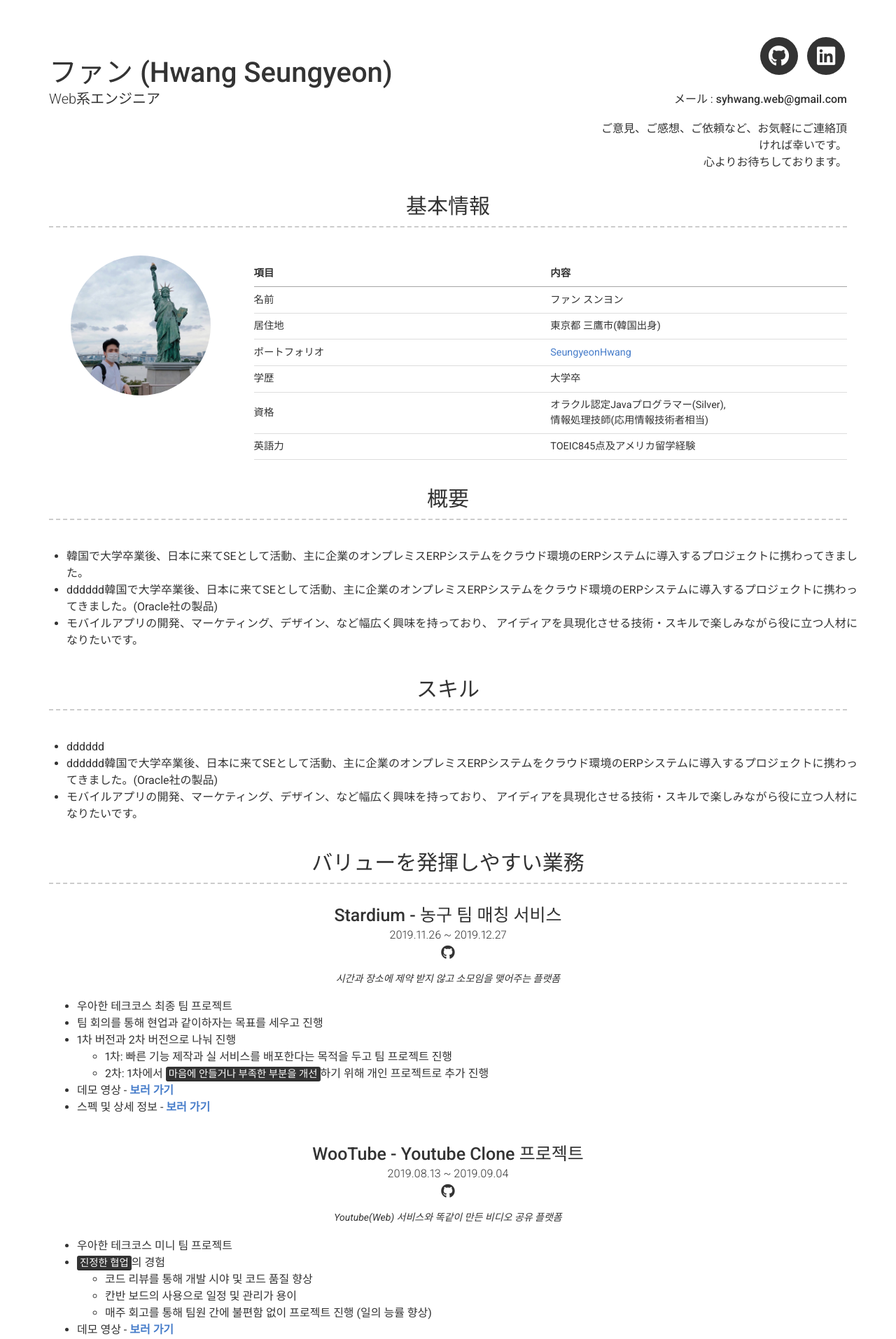
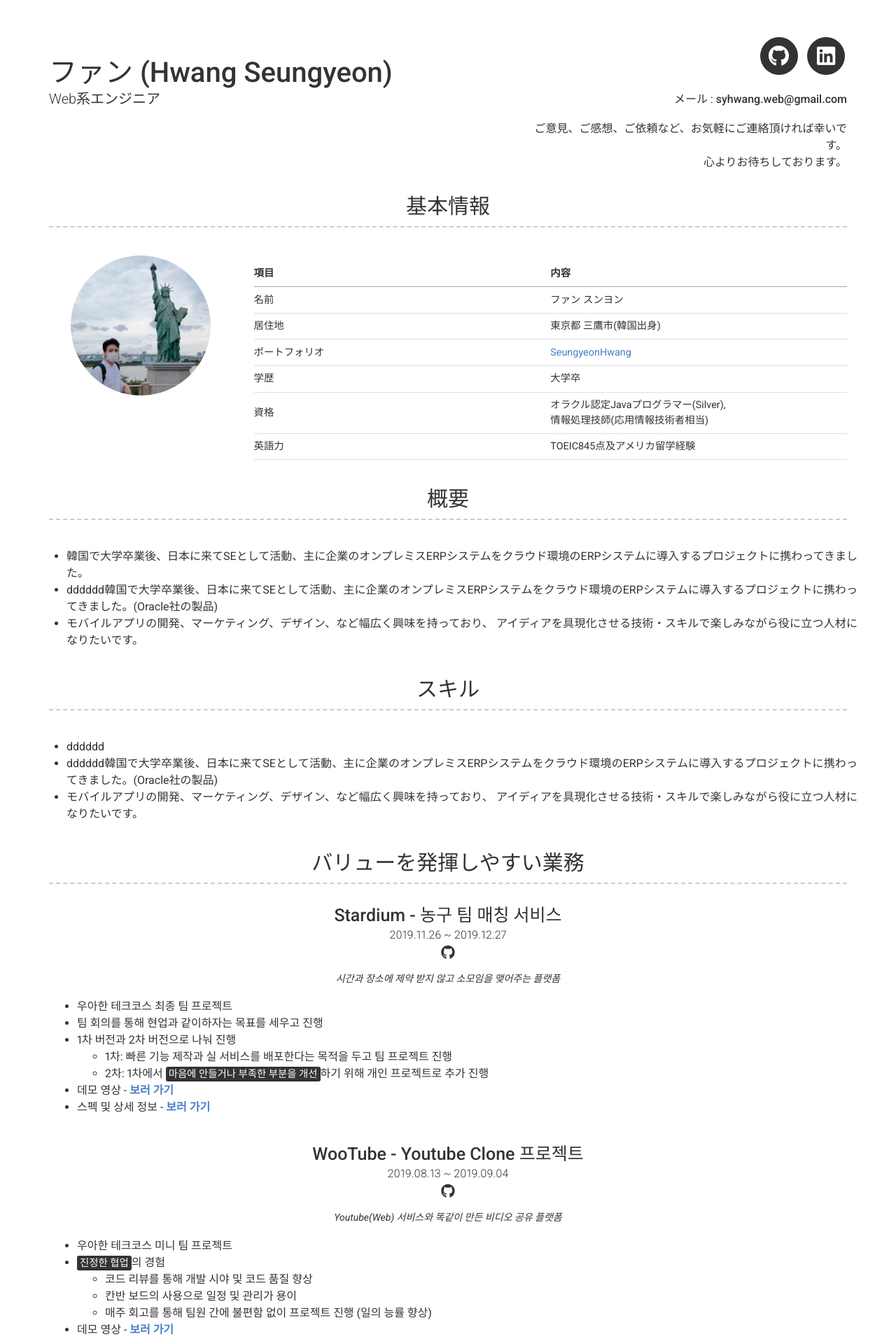
Before and after one commit to SeungyeonHwang/SeungyeonHwang.github.io, a Jekyll site: the page built from index.md, in a window 1280 px wide. Shown: the top 1913 px of the page at 70% size. Built offline with Jekyll 4.4.1, drawn with Linux system fonts in a browser that asks for light colours; nearby versions of some CDN libraries.

Commit message:
no message

```diff
--- a/_includes/header.html
+++ b/_includes/header.html
@@ -1,10 +1,10 @@
 <div class="container header-contianer">
   <div class="row">
-    <div class="col-xs-12 col-sm-6 col-md-6 col-lg-8 header-left">
+    <div class="col-xs-12 col-sm-6 col-md-6 col-lg-7 header-left">
       <h1>{{ site.name | escape }}</h1>
       <h2>{{ site.title | escape }}</h2>
     </div>
-    <div class="col-xs-12 col-sm-6 col-md-6 col-lg-4 header-right">
+    <div class="col-xs-12 col-sm-6 col-md-6 col-lg-5 header-right">
       <ul class="icons no-print">
         {%- if site.facebook_username -%}
           <li>
```
